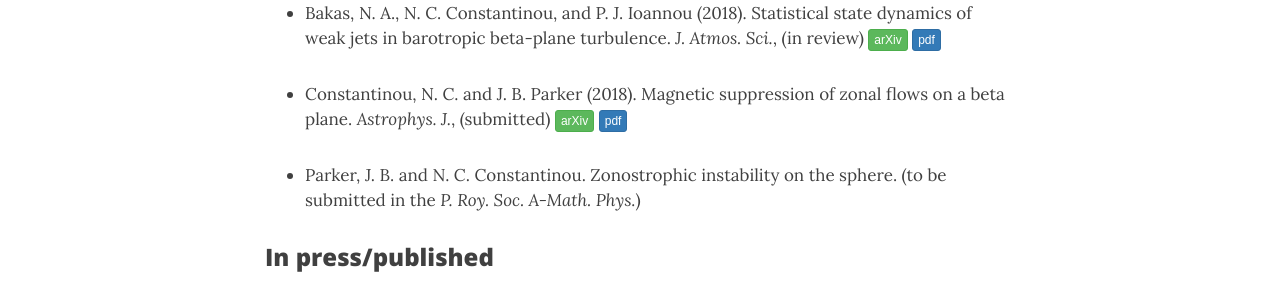
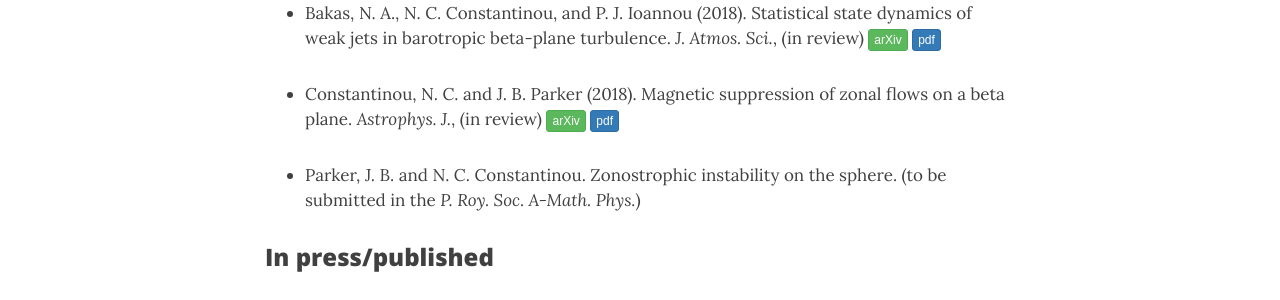
Before and after one commit to navidcy/navidcy.github.io, a Jekyll site: the page built from publications.md, in a window 1280 px wide and 900 px high. Shown: the part 361-661 px from the top of the window. Built offline with Jekyll 4.4.1, drawn with Linux system fonts in a browser that asks for light colours; nearby versions of some CDN libraries.

Commit message:
change magneticZF status

```diff
--- a/publications.md
+++ b/publications.md
@@ -10,7 +10,7 @@
 
 - Bakas, N. A., N. C. Constantinou, and P. J. Ioannou (2018). Statistical state dynamics of weak jets in barotropic beta-plane turbulence. _J. Atmos. Sci._, (in review) [<span class="btn btn-success btn-xs{{end}}" style="font-family:sans-serif;">arXiv</span>][arXiv:1708.03031]{:target="_blank"} [<span class="btn btn-primary btn-xs{{end}}" style="font-family:sans-serif;">pdf</span>][ssd-eckaus]
 
-- Constantinou, N. C. and J. B. Parker (2018). Magnetic suppression of zonal flows on a beta plane. _Astrophys. J._, (submitted) [<span class="btn btn-success btn-xs{{end}}" style="font-family:sans-serif;">arXiv</span>][arXiv:1805.09847]{:target="_blank"} [<span class="btn btn-primary btn-xs{{end}}" style="font-family:sans-serif;">pdf</span>][magneticZF]
+- Constantinou, N. C. and J. B. Parker (2018). Magnetic suppression of zonal flows on a beta plane. _Astrophys. J._, (in review) [<span class="btn btn-success btn-xs{{end}}" style="font-family:sans-serif;">arXiv</span>][arXiv:1805.09847]{:target="_blank"} [<span class="btn btn-primary btn-xs{{end}}" style="font-family:sans-serif;">pdf</span>][magneticZF]
 
 - Parker, J. B. and N. C. Constantinou. Zonostrophic instability on the sphere. (to be submitted in the _P. Roy. Soc. A-Math. Phys._)
 
```
